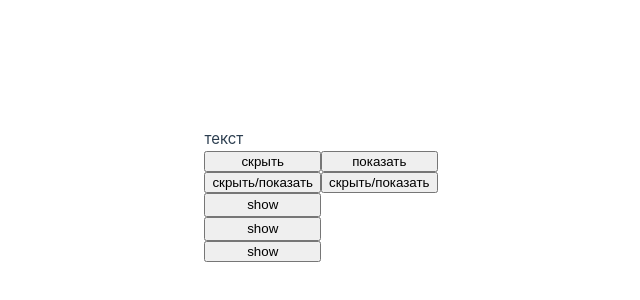
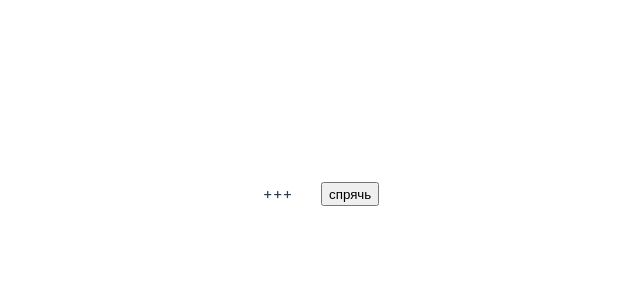
Before and after one commit to danilromas/Vue_DaRo, a Vue app: page / in a window 1280 px wide. Shown: the part 206-506 px from the top of the page, without its empty margins (319-959 px from the left). Built offline with nearby package versions, Linux system fonts and the light colour scheme.

Commit message:
22_v-else

```diff
--- a/src/App.vue
+++ b/src/App.vue
@@ -21,52 +21,23 @@
     visible1: false,
 		visible2: false,
     visible3: false,
+    Admin: true,
 		}
 	},
   methods:
     {
-        hide: function() {
-		this.visible = false;
-	    },
-        show: function() {
-		this.visible = true;
-	    },
-        reversal: function() {
-		this.visible = !this.visible;
-        },
-    computed: {
-      toggle1: function() {
-	    this.visible1 = !this.visible1;
-    },
-        toggle2: function() {
-	    this.visible2 = !this.visible2;
-    },
-        toggle3: function() {
-	    this.visible3 = !this.visible3;
+      func: function() {
+        this.Admin = !this.Admin;
     },
     computed:
-    {
-    }
+    { }
     }
   }
-}
 </script>
 
 <template>
-  <p v-if="visible">текст</p>
-    <br>
-    <button @click="hide">скрыть</button>
-    <button @click="show">показать</button>
-    <button @click="reversal">скрыть/показать</button>
-    <button @click="reversal">скрыть/показать</button>
-    <button @click="toggle1"> {{ visible1 ? 'hide' : 'show' }} </button>
-    <p v-if="visible1">text</p>
-    <br>
+ <p v-if="Admin">+++</p>
+    <p v-else>---</p>
 
-	<button @click="toggle2"> {{ visible2 ? 'hide' : 'show' }} </button>
-    <p v-if="visible2">text</p>
-    <br>
-
-	<button @click="toggle3"> {{ visible3 ? 'hide' : 'show' }} </button>
-    <p v-if="visible3">text</p>
+	<button @click="func"> {{ Admin ? 'спрячь' : 'покажи' }} </button>
 </template>
```
